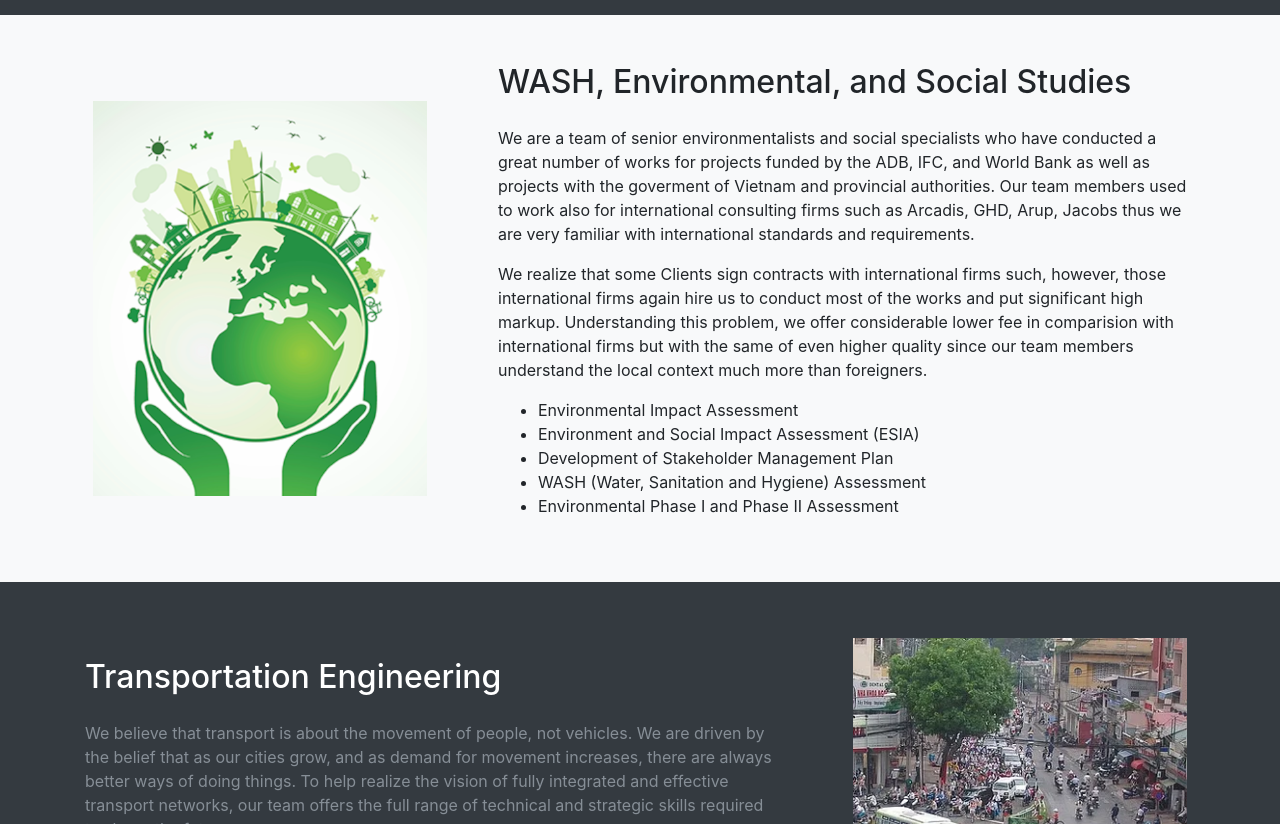
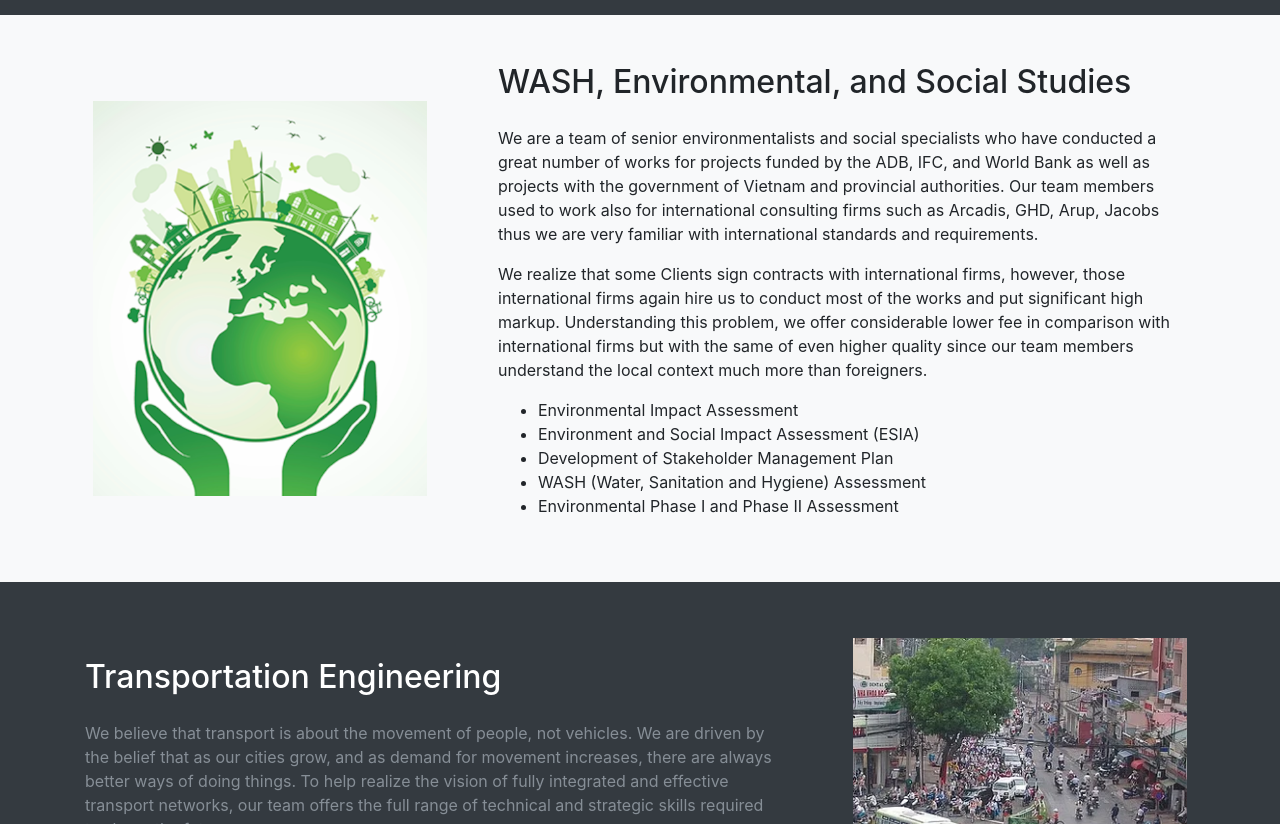
Before and after one commit to asqonline/asqonline.github.io, a plain HTML site: page consultancy/index.html in a window 1280 px wide. Shown: the part 1500-2324 px from the top of the page. Drawn offline with Linux system fonts and the light colour scheme.

Commit message:
update ESIA

```diff
--- a/consultancy/index.html
+++ b/consultancy/index.html
@@ -591,8 +591,8 @@ html {
         </div>
       </div><div class="row text-left">
         <div class="col-12">
-          <div class="mb-0 text-body"><p>We are a team of senior environmentalists and social specialists who have conducted a great number of works for projects funded by the ADB, IFC, and World Bank as well as projects with the goverment of Vietnam and provincial authorities. Our team members used to work also for international consulting firms such as Arcadis, GHD, Arup, Jacobs thus we are very familiar with international standards and requirements.</p>
-<p>We realize that some Clients sign contracts with international firms such, however, those international firms again hire us to conduct most of the works and put significant high markup. Understanding this problem, we offer considerable lower fee in comparision with international firms but with the same of even higher quality since our team members understand the local context much more than foreigners.</p>
+          <div class="mb-0 text-body"><p>We are a team of senior environmentalists and social specialists who have conducted a great number of works for projects funded by the ADB, IFC, and World Bank as well as projects with the government of Vietnam and provincial authorities. Our team members used to work also for international consulting firms such as Arcadis, GHD, Arup, Jacobs thus we are very familiar with international standards and requirements.</p>
+<p>We realize that some Clients sign contracts with international firms, however, those international firms again hire us to conduct most of the works and put significant high markup. Understanding this problem, we offer considerable lower fee in comparison with international firms but with the same of even higher quality since our team members understand the local context much more than foreigners.</p>
 <ul>
 <li>Environmental Impact Assessment</li>
 <li>Environment and Social Impact Assessment (ESIA)</li>
```
